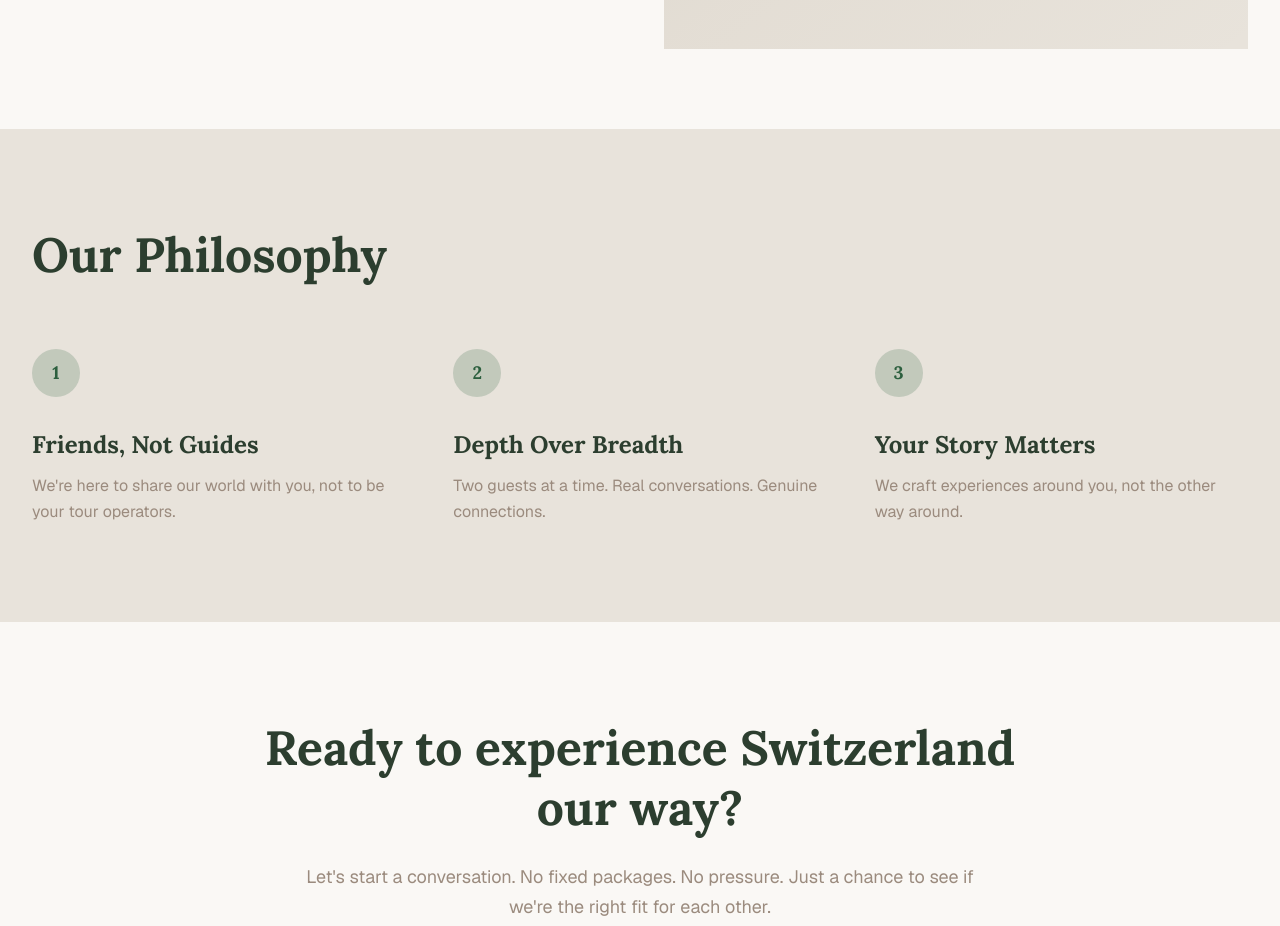
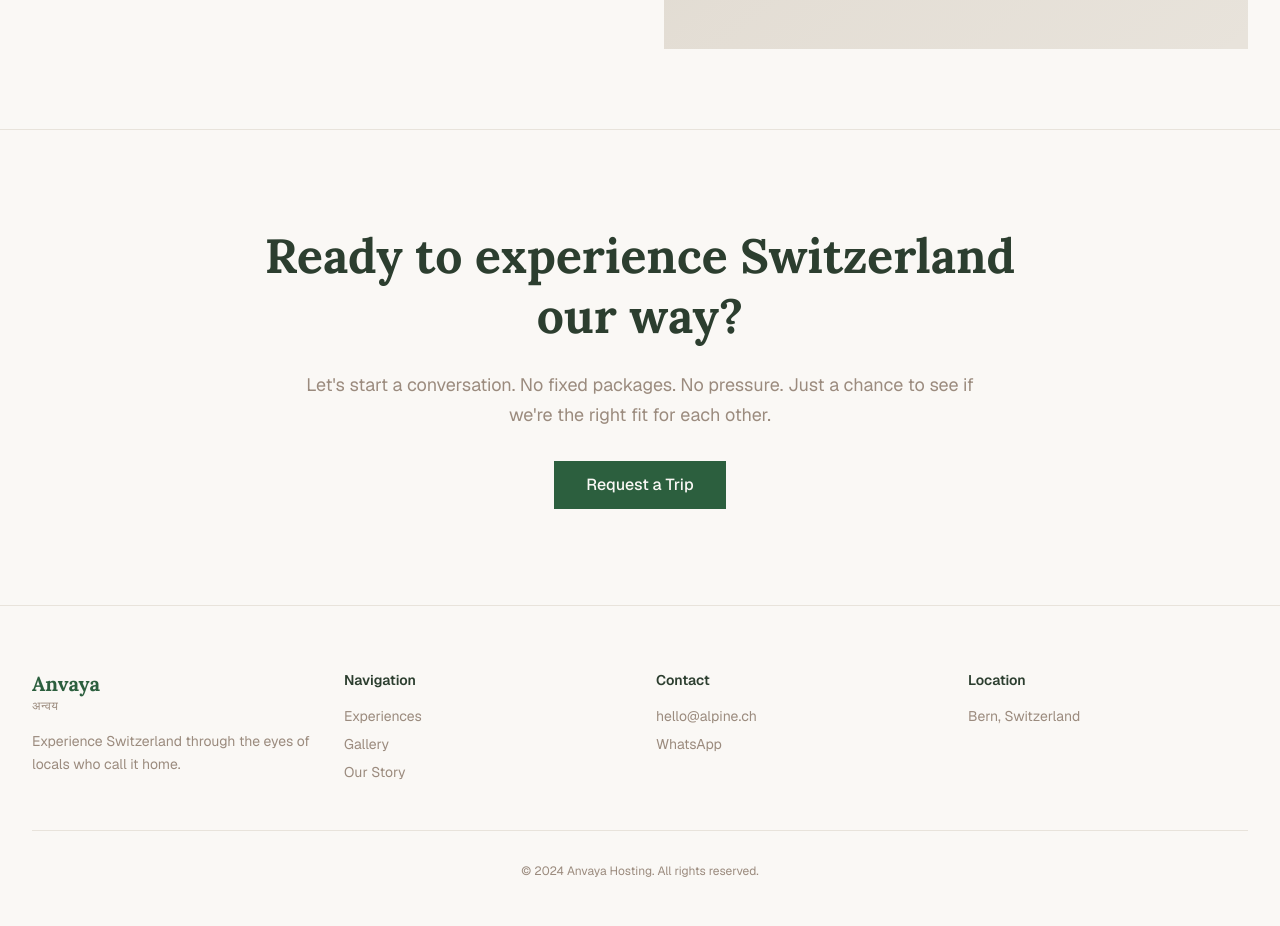
Before and after one commit to nitishspatkar/anvaya, a Next.js app: page /about in a window 1280 px wide. Shown: the part 2580-3506 px from the top of the page. Built offline with nearby package versions, Linux system fonts and the light colour scheme.

Commit message:
Removed content in about

```diff
--- a/app/about/page.tsx
+++ b/app/about/page.tsx
@@ -2,7 +2,6 @@ import Header from '@/components/header';
 import Footer from '@/components/footer';
 import AboutHero from '@/components/sections/about-hero';
 import StorySection from '@/components/sections/story-section';
-import PhilosophyHighlight from '@/components/sections/philosophy-highlight';
 import AboutCTA from '@/components/sections/about-cta';
 
 export default function AboutPage() {
@@ -28,7 +27,6 @@ export default function AboutPage() {
         content="Warmth is non-negotiable. We treat you as we'd treat our own family. We're flexible—if you want to change plans, we adapt. We're curious—your stories matter as much as ours. We're honest—we'll tell you what's worth your time and what's worth skipping. Most importantly, we're a cultural bridge. We understand what it's like to navigate between two worlds. We celebrate what makes us different. And we create space where you feel not just welcomed, but truly at home."
         imagePosition="right"
       />
-      <PhilosophyHighlight />
       <AboutCTA />
       <Footer />
     </main>
```
